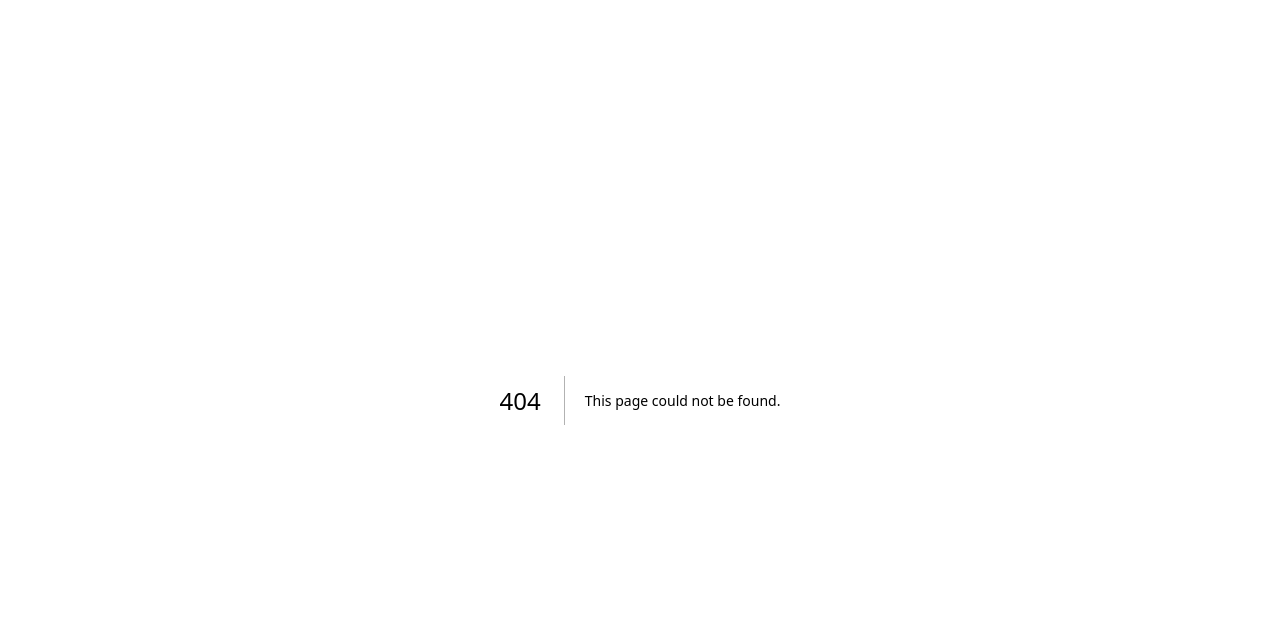
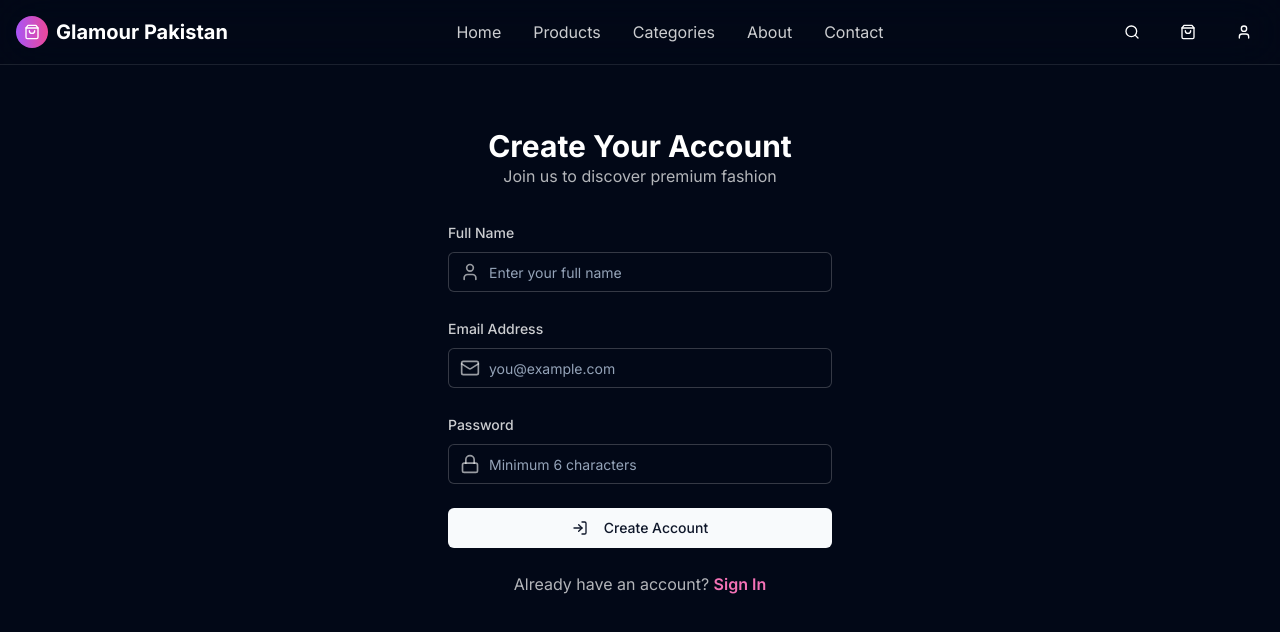
Before and after one commit to DARK772246/glamour-pakistan-shop, a Next.js app: page /register in a window 1280 px wide. Before the commit this address had no page. Shown: the top 632 px of the page. Built offline with nearby package versions, Linux system fonts and the light colour scheme.

Commit message:
Create page.tsx

```diff
--- /dev/null
+++ b/app/register/page.tsx
@@ -0,0 +1,136 @@
+"use client"
+
+import { useState } from "react"
+import { motion } from "framer-motion"
+import { User, Mail, Lock, LogIn } from "lucide-react"
+import { Button } from "@/components/ui/button"
+import { Input } from "@/components/ui/input"
+import { Label } from "@/components/ui/label"
+import { useAuth } from "@/contexts/AuthContext"
+import { useToast } from "@/hooks/use-toast"
+import { useRouter } from "next/navigation"
+import Link from "next/link"
+import Header from "@/components/Header"
+
+export default function RegisterPage() {
+  const [name, setName] = useState("")
+  const [email, setEmail] = useState("")
+  const [password, setPassword] = useState("")
+  const [isLoading, setIsLoading] = useState(false)
+  const [error, setError] = useState("")
+  const { register } = useAuth()
+  const { toast } = useToast()
+  const router = useRouter()
+
+  const handleRegister = async (e: React.FormEvent) => {
+    e.preventDefault()
+    setIsLoading(true)
+    setError("")
+
+    const success = await register({ name, email, password })
+
+    setIsLoading(false)
+    if (success) {
+      toast({
+        title: "Registration Successful!",
+        description: "Welcome to Glamour Pakistan. Your account has been created.",
+      })
+      router.push("/profile")
+    } else {
+      setError("An error occurred. Please try again.")
+    }
+  }
+
+  return (
+    <div className="min-h-screen product-bg">
+      <Header />
+      <div className="pt-24 pb-20 flex items-center justify-center">
+        <motion.div
+          initial={{ opacity: 0, y: -20 }}
+          animate={{ opacity: 1, y: 0 }}
+          transition={{ duration: 0.5 }}
+          className="w-full max-w-md"
+        >
+          <div className="glass rounded-2xl p-8">
+            <div className="text-center mb-8">
+              <h1 className="text-3xl font-bold text-white">Create Your Account</h1>
+              <p className="text-white/70">Join us to discover premium fashion</p>
+            </div>
+
+            <form onSubmit={handleRegister} className="space-y-6">
+              <div className="space-y-2">
+                <Label htmlFor="name" className="text-white/80">Full Name</Label>
+                <div className="relative">
+                  <User className="absolute left-3 top-1/2 -translate-y-1/2 w-5 h-5 text-white/60" />
+                  <Input
+                    id="name"
+                    type="text"
+                    placeholder="Enter your full name"
+                    value={name}
+                    onChange={(e) => setName(e.target.value)}
+                    className="pl-10 glass text-white border-white/20"
+                    required
+                  />
+                </div>
+              </div>
+
+              <div className="space-y-2">
+                <Label htmlFor="email" className="text-white/80">Email Address</Label>
+                <div className="relative">
+                  <Mail className="absolute left-3 top-1/2 -translate-y-1/2 w-5 h-5 text-white/60" />
+                  <Input
+                    id="email"
+                    type="email"
+                    placeholder="you@example.com"
+                    value={email}
+                    onChange={(e) => setEmail(e.target.value)}
+                    className="pl-10 glass text-white border-white/20"
+                    required
+                  />
+                </div>
+              </div>
+
+              <div className="space-y-2">
+                <Label htmlFor="password" className="text-white/80">Password</Label>
+                <div className="relative">
+                  <Lock className="absolute left-3 top-1/2 -translate-y-1/2 w-5 h-5 text-white/60" />
+                  <Input
+                    id="password"
+                    type="password"
+                    placeholder="Minimum 6 characters"
+                    value={password}
+                    onChange={(e) => setPassword(e.target.value)}
+                    className="pl-10 glass text-white border-white/20"
+                    required
+                  />
+                </div>
+              </div>
+
+              {error && <p className="text-red-400 text-sm text-center">{error}</p>}
+
+              <Button type="submit" disabled={isLoading} className="w-full primary-button">
+                {isLoading ? (
+                  <div className="w-5 h-5 border-2 border-white/30 border-t-white rounded-full animate-spin" />
+                ) : (
+                  <>
+                    <LogIn className="w-4 h-4 mr-2" />
+                    Create Account
+                  </>
+                )}
+              </Button>
+            </form>
+
+            <div className="text-center mt-6">
+              <p className="text-white/70">
+                Already have an account?{" "}
+                <Link href="/login" className="font-semibold text-pink-400 hover:underline">
+                  Sign In
+                </Link>
+              </p>
+            </div>
+          </div>
+        </motion.div>
+      </div>
+    </div>
+  )
+                    }
```
